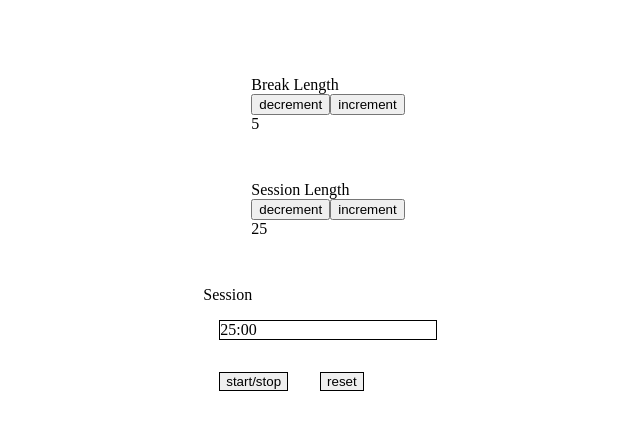
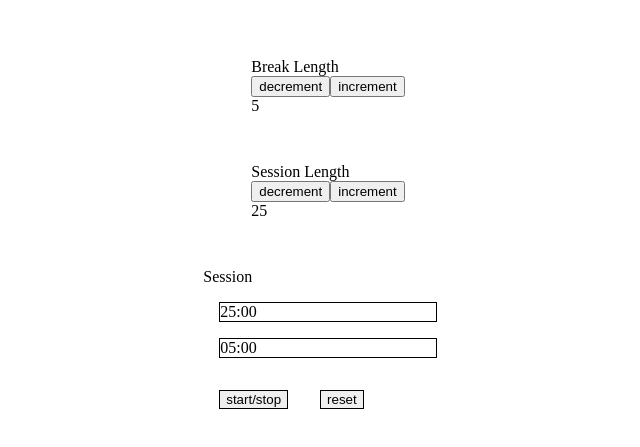
Before and after one commit to Alextm90/pomodoro-timer, a React (Create React App) app: page / in a window 1280 px wide. Shown: the part 191-638 px from the top of the page, without its empty margins (312-952 px from the left). Built offline with nearby package versions, Linux system fonts and the light colour scheme.

Commit message:
worked on functionality

```diff
--- a/src/App.js
+++ b/src/App.js
@@ -1,30 +1,62 @@
+// App
+
 import './App.css';
 import { useState } from 'react';
 import Clock from './Clock'
 
 function App() {
 
+  // State for break
   const [breakLength, setBreakLength] = useState(5);
+  const [breakActive, setBreakActive] = useState(false);
+  const [secondsBreak, setSecondsBreak] = useState("00");
+  const [minutesBreak, setMinutesBreak] = useState(5);
+
+
+  // State for session
   const [sessionLength, setSessionLength] = useState(25);
-  const [session, setSession] = useState(25);
   const [seconds, setSeconds] = useState("00");
   const [minutes, setMinutes] = useState(25);
   const [isActive, setIsActive] = useState(false);
 
+
+// Break controls
 const decrementBreak = () => {
-  if (breakLength > 1) {
+if (isActive === false) {
+    if (breakLength > 1) {
     setBreakLength(prevState => prevState - 1)
+    }
+    if (breakLength > 10 && minutesBreak != 10) {
+      console.log("10")
+    setMinutesBreak(prevState => prevState - 1)
+    }
+    if (minutesBreak <= 10 && breakLength > 1) {
+      console.log("9")
+      setMinutesBreak((minutesBreak) => minutesBreak - 1)
+    }
+    if (minutesBreak == "00" && secondsBreak == "00" || minutesBreak == "00" && secondsBreak > 0) {
+      setMinutesBreak(minutesBreak)
+      setSecondsBreak(secondsBreak)
+    }
   }
 }
 
 const incrementBreak = () => {
-  if (breakLength < 60) {
-    setBreakLength(prevState => prevState + 1)
-
-  console.log(breakLength)
+if (isActive === false) {
+   if (breakLength < 60) {
+      setBreakLength(prevState => prevState + 1)
+    }
+   if (breakLength > 10 && minutesBreak > 10) {
+      setMinutesBreak(prevState => prevState + 1)
+    }
+    if (minutesBreak <= 10 && breakLength > 0) {
+      console.log("9")
+      setMinutesBreak((prevState) => prevState + 1)
+    }
   }
 }
 
+// Session controls
 const decrementSession = () => {
 if (isActive === false) {
     if (sessionLength > 1) {
@@ -75,7 +107,7 @@ if (isActive === false) {
         <button id='session-increment' onClick={incrementSession}>increment</button>
         <div id='session-length'>{sessionLength}</div>
       </section>
-      <Clock session={session} setSession={setSession} setBreakLength={setBreakLength} sessionLength={sessionLength} setSessionLength={setSessionLength} seconds={seconds} setSeconds={setSeconds} minutes={minutes} setMinutes={setMinutes} isActive={isActive} setIsActive={setIsActive}/>
+      <Clock sessionLength={sessionLength} setSessionLength={setSessionLength} seconds={seconds} setSeconds={setSeconds} minutes={minutes} setMinutes={setMinutes} isActive={isActive} setIsActive={setIsActive} breakLength={breakLength} setBreakLength={setBreakLength} secondsBreak={secondsBreak} setSecondsBreak={setSecondsBreak} minutesBreak={minutesBreak} setMinutesBreak={setMinutesBreak} breakActive={breakActive} setBreakActive={setBreakActive}/>
     </div>
   );
 }
--- a/src/Clock.js
+++ b/src/Clock.js
@@ -3,27 +3,27 @@
 import React from 'react';
 import App from './App';
 import './App.css';
-import {useState, useEffect, useRef} from 'react';
+import {useEffect, useRef} from 'react';
 
-
-const Clock = ({ setBreakLength, sessionLength, setSessionLength, seconds, setSeconds, minutes, setMinutes, isActive, setIsActive }) => {
-
+const Clock = ({ breakLength, setBreakLength, sessionLength,setSessionLength, seconds, setSeconds, minutes, setMinutes, isActive, setIsActive, breakActive, setBreakActive, secondsBreak, setSecondsBreak, minutesBreak, setMinutesBreak }) => {
 const interval = useRef();
+const breakInterval = useRef();
 
 // For seconds
 useEffect(() => {
-   if (isActive) {
+   if (isActive && breakActive == false) {
+    if (minutes == "00" & seconds == "00") {
+      setMinutesBreak(breakLength)
+      setSecondsBreak("00")
+      console.log("break")
+      setBreakActive(!breakActive)
+    }
      interval.current = setInterval(() => {
       if (seconds == "00") {
         setSeconds(60)
         startMinutes()
       }
-      if (seconds == "01" && minutes == "00") {
-        setIsActive(!isActive)
-        console.log(1)
-      }
       setSeconds(prev => prev - 1)
-      let sessionTimeLeft = document.getElementById("time-left").innerText
       if (seconds <= 10 && seconds != "00") {
         setSeconds((seconds) => {
             return "0" + seconds
@@ -35,20 +35,59 @@ useEffect(() => {
     }, 100);
     return () => clearInterval(interval.current)
   }
-}, [isActive, seconds, minutes, seconds])
+}, [isActive, seconds, minutes])
 
+// For break
+useEffect(() => {
+ if (breakActive && isActive) {
+    console.log("it is")
+    if (minutesBreak == "00" & secondsBreak == "00") {
+      console.log("break over")
+      setBreakActive(!breakActive)
+      setMinutes(sessionLength)
+      setSeconds("00")
+
+    }
+     breakInterval.current = setInterval(() => {
+      if (secondsBreak == "00") {
+        setSecondsBreak(60)
+        startBreakMinutes()
+      }
+      setSecondsBreak(prev => prev - 1)
+      if (secondsBreak <= 10 && secondsBreak != "00") {
+        setSecondsBreak((secondsBreak) => {
+            return "0" + secondsBreak
+          })
+        }
+      if (secondsBreak == 1) {
+        setSecondsBreak("00")
+        }
+    }, 100);
+    return () => clearInterval(breakInterval.current)
+ }
+},[breakActive, secondsBreak, minutesBreak, isActive])
+
+const startBreakMinutes = () => {
+  if (secondsBreak == "00") {
+    setMinutesBreak(prev => prev - 1)
+  }
+}
+
+// reset
 const reset = () => {
     if (isActive) {
       setIsActive(false)
       }
+    setBreakActive(false)
+    setSecondsBreak("00")
+    setMinutesBreak(5)
     setMinutes(25)
     setSeconds("00");
     setSessionLength(25);
     setBreakLength(5);
 }
 
-// For minutes
-
+// start minutes
 const startMinutes = () => {
   if (seconds == "00") {
     setMinutes(prev => prev - 1)
@@ -59,6 +98,7 @@ const startMinutes = () => {
     <section id='clock'>
         <div id='timer-label'>Session</div>
         <div className="controls"  id='time-left'>{minutes < 10 ? "0" + `${minutes}`+`:${seconds}` : `${minutes}`+`:${seconds}`}</div>
+        <div className='controls'>{minutesBreak < 10 ? "0" + `${minutesBreak}`+`:${secondsBreak}` : `${minutesBreak}`+`:${secondsBreak}`}</div>
         <button className="controls"  id='start_stop' onClick={() => setIsActive(!isActive)}>start/stop</button>
         <button className="controls"  id='reset' onClick={reset}>reset</button>
     </section>
```
